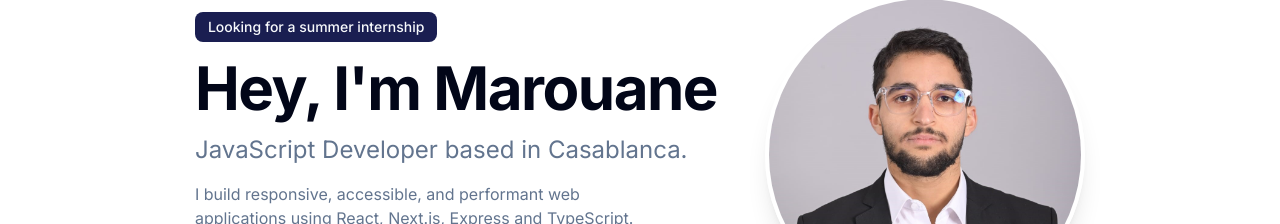
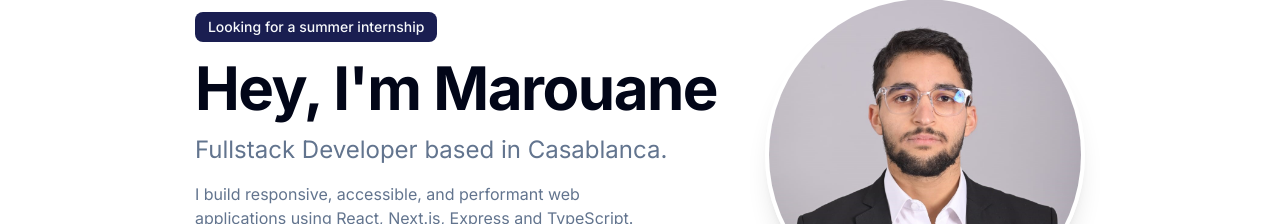
Before and after one commit to Kwanddwo/my-portfolio, a Next.js app: page / in a window 1280 px wide. Shown: the part 166-390 px from the top of the page. Built offline with nearby package versions, Linux system fonts and the light colour scheme.

Commit message:
Changed title

```diff
--- a/app/page.tsx
+++ b/app/page.tsx
@@ -116,7 +116,7 @@ export default function Portfolio() {
               Hey, I&apos;m Marouane
             </h1>
             <p className="text-xl md:text-2xl text-muted-foreground">
-              JavaScript Developer based in Casablanca.
+              Fullstack Developer based in Casablanca.
             </p>
             <p className="text-muted-foreground max-w-md">
               I build responsive, accessible, and performant web applications
```
